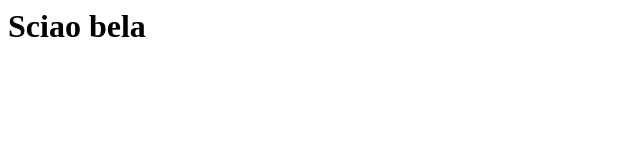
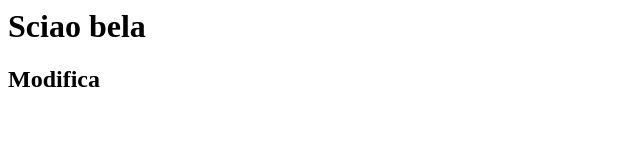
Before and after one commit to raptorgo/pw2018c, a plain HTML site: page index.html in a window 1280 px wide. Shown: the whole page, without its empty margins (0-640 px from the left). Drawn offline with Linux system fonts and the light colour scheme.

Commit message:
Aggiunta header h2

```diff
--- a/index.html
+++ b/index.html
@@ -1,5 +1,6 @@
 <html>
 <body>
 <h1>Sciao bela</h1>
+<h2>Modifica</h2>
 </body>
 </html>
```
